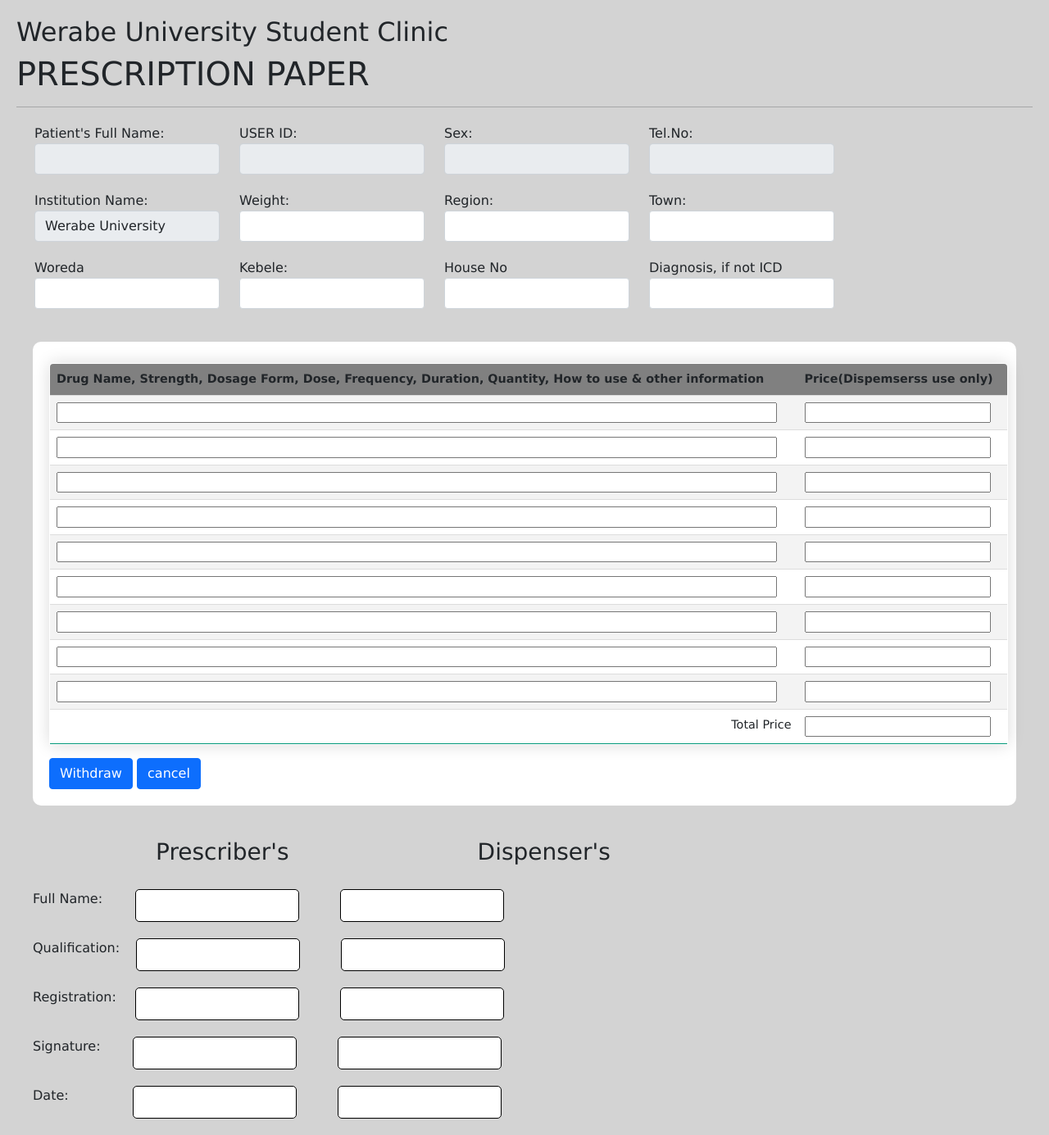
After one commit to mekimannot/myproject, a PHP site: page /pharmacy/ph.php in a window 1280 px wide. The commit adds this page. Shown: the whole page at 82% size. Run offline with PHP 8.4, Linux system fonts and the light colour scheme; a user stored in the database is signed in; data comes from the database, SQL or seed files in the repository; data that the repository does not hold is empty; some libraries are stand-ins or nearby versions.

Commit message:
i change so many thing

```diff
--- /dev/null
+++ b/CLi/403.php
@@ -0,0 +1 @@
+<h1>page forbiden</h1>
--- a/CLi/doctor/doctor_index.php
+++ b/CLi/doctor/doctor_index.php
@@ -50,7 +50,7 @@
             <li><i class='fa-solid fa-house' id="an_right"></i><a href="dashboard.php" target="iframe" onclick="hideMenu()">Home</a></li>
             <li><i class='fa-solid fa-bed' id="an_right"></i><a href="patient.php" target="iframe" onclick="hideMenu()">New Patient</a></li>
             <li><i class='fa-solid fa-bed' id="an_right"></i><a href="lab_result.php" target="iframe" onclick="hideMenu()">Labratory Result</a></li>
-         <li><i class='fa-solid fa-book' id="an_right"></i><a href="history.php" target="iframe" onclick="hideMenu()">Patient History</a></li>
+         <!--<li><i class='fa-solid fa-book' id="an_right"></i><a href="history.php" target="iframe" onclick="hideMenu()">Patient History</a></li>-->
 
 
       </ul></div>
--- a/CLi/doctor/lab.php
+++ b/CLi/doctor/lab.php
@@ -53,10 +53,10 @@
     $insert=mysqli_query($conn,"insert into lab(patient_id,app,color,o,cons,leucocyte,h,oip,nitrite,ox,urobilinogen,rpr,protein,rhe,ph,hcg,blood,fbc,spec,bact,ketones,gram,bilirubin,bloodfilm,a,glucose,imun,other,rbc,bloodgroup,wbc,hg,hct,wbcm,netrophils,basophils,eosinophils,monocytes,lymphocytes,esr) values('$user_id','$c1','$c2','$c3','$c4','$c5','$c6','$c7','$c8','$c9','$c10','$c11','$c12','$c13','$c14','$c15','$c16','$c17','$c18','$c19','$c20','$c21','$c22','$c23','$c24','$c25','$c26','$c27','$c28','$c29','$c30','$m1','$m2','$m3','$m4','$m5','$m6','$m7','$m8','$m9')");
     if($insert){
         echo "<script>alert('Seccussfuly sended');</script>";
-        echo "<script>document.location='lab.php'</script>";
+        echo "<script>document.location='patinet.php'</script>";
     }else{
         echo "<script>alert('something wrong');</script>";
-        echo "<script>document.location='lab.php'</script>";
+        echo "<script>document.location='patient.php'</script>";
     }
   }
 
--- a/CLi/doctor/patient.php
+++ b/CLi/doctor/patient.php
@@ -12,8 +12,9 @@
     $_SESSION['user_id']=$_POST['id'];
         echo "<script>document.location='referance.php';</script>";
  }if(isset($_POST['no'])){
-    $_SESSION['user_id']=$_POST['id'];
-        echo "<script>document.location='ph.php';</script>";
+    $id=$_POST['id'];
+    $delete=mysqli_query($conn,"delete from patient where ID='$id'");
+        echo "<script>document.location='patient.php';</script>";
  }
  ?>
 <html lang="en">
--- a/CLi/doctor/ph.php
+++ b/CLi/doctor/ph.php
@@ -164,7 +164,7 @@
             </tr>
 
             </table>
-            <input type="submit" name="submit" value="send" class="submit">
+            <input type="submit" name="submit" value="send" class="submit" style="background: #3c8dbc; border-radius: 10px; padding: 10px 10px 15px 10px; border: 1px solid #3c8dbc;">
         </div>
         <div class="pdr-2"><h3 class="tt1">Prescriber's</h3><h3 class="tt2">Dispenser's</h3></div>
         <div class="pdr-2"><label>Full Name: </label><input type="text" name="n30" style="margin-left: 40px; padding-left: 10px; color: black; background: white;" class="inp"><input type="text" name="n31" style="margin-left: 50px; padding-left: 10px; color: black; background: white;" class="inp"></div>
--- a/CLi/labratory/lab.php
+++ b/CLi/labratory/lab.php
@@ -104,7 +104,7 @@
                 <th colspan="2">SEROLOGY</th>
             </tr>
             <tr>
-                <td><div class="c1"><p>APP</p> <output type="checkbox"<?php if($n5>0){ if($r5['app']=='ok'){ ?> checked <?php } } ?> class="c2" readonly ></div></td>
+                <td><div class="c1"><p>APP</p> <input type="checkbox"<?php if($n5>0){ if($r5['app']=='ok'){ ?> checked <?php } } ?> class="c2" readonly ></div></td>
                 <td><div class="c1">color<input type="checkbox"<?php if($n5>0){ if($r5['color']=='ok'){ ?> checked <?php } }?> name="c2" class="c2"></div></td>
                 <td colspan="2"><div class="c1">Hg   <p><input type="text" name="m1">Mg/di</p></div></td>
                 <td rowspan="3" align="center">Widal <br>& <br>Weil Flex</td>
--- a/CLi/pharmacy/new_patient.php
+++ b/CLi/pharmacy/new_patient.php
@@ -37,7 +37,6 @@
                         <th>Patient Id</th>
                         <th>Full Name</th>
                         <th>Doctor Name</th>
-                        <th>Doctor Description</th>
                         <th>Phone</th>
                         <th>Status</th>
                         <th>Action</th>
@@ -57,10 +56,9 @@
                     <td>".$row['User_id']."</td>
                     <td>".$row['Fname']." ".$row['Lname']."</td>
                     <td>".$r1['Fname']." ".$r1['Lname']."</td>
-                    <td>".$row['Description']."</td>
                     <td>".$row['phone']."</td>
                     <td><span style='color: blue;'>pending</span></td>
-                    <td> <a href='price.php?id=".$row['ID']."' target='iframe' id='td'></i>View</a></td>
+                    <td> <a href='ph.php?id=".$row['ID']."' target='iframe' id='td'></i>View</a></td>
                 </tr>
                                     ";
 
--- a/CLi/pharmacy/patient.php
+++ b/CLi/pharmacy/patient.php
@@ -38,7 +38,6 @@
                         <th>Full Name</th>
                         <th>Drug</th>
                         <th>Amount</th>
-                        <th>Doctor Info</th>
                         <th>Phone</th>
                         <th>Status</th>
                     </tr></thead>
@@ -55,7 +54,6 @@
                     <td>".$row['Fname']." ".$row['Lname']."</td>
                     <td>".$row['drug']."</td>
                     <td>".$row['amount']."</td>
-                    <td>".$row['Description']."</td>
                     <td>".$row['phone']."</td>
                     <td><span style='color: green; font-size: 20px;'>Accepted</span></td>
                 </tr>
--- /dev/null
+++ b/CLi/pharmacy/ph.php
@@ -0,0 +1,167 @@
+
+<?php
+  include('../conn.php');
+  include('../session.php');
+
+  if(isset($_GET['id'])){
+    $_SESSION['iddd']=$_GET['id'];
+}
+  $user_id=$_SESSION['iddd'];
+  $select=mysqli_query($conn,"select *from patient where ID='$user_id'");
+  $select1=mysqli_query($conn,"select *from pharmacy where student_id='$user_id'");
+  $r2=mysqli_fetch_assoc($select);
+  $id=$r2['doctor'];
+  $s1=mysqli_query($conn,"select *from staff where ID='$id'");
+  $r1=mysqli_fetch_assoc($s1);
+  $row=mysqli_fetch_assoc($select1);
+
+?>
+<!DOCTYPE html>
+<html>
+<head>
+    <meta charset="utf-8">
+    <meta name="viewport" content="width=device-width, initial-scale=1">
+    <title>Clinic Management System</title>
+    <link rel="stylesheet" type="text/css" href="style.css">
+    <link rel="stylesheet" type="text/css" href="../bootstrap.css">
+    <style type="text/css">
+        .inp{
+            width: 200px;
+        }.tt1{
+            margin-left: 150px;
+            margin-top: 20px;
+        }.tt2{
+            margin-left: 230px;
+            margin-top: 20px;
+        }.t2{
+            background: lightgray;
+            padding: 20px;
+        }.row{
+            margin-left: 10px;
+            margin-top: 20px;
+        }.pdr-2{
+            margin-top: 20px;
+            margin-left: 20px;
+        }
+    </style>
+</head>
+<body>
+    <div class="t2">
+        <div class="y1">
+            <h2>Werabe University Student Clinic</h2>
+            <h1>PRESCRIPTION PAPER</h1><hr>
+        </div>
+        <div class="row"><div class="col-md-3">
+                <div class="form-group">
+                    <label>Patient's Full Name:</label>
+                    <input type="text" name="fname" value="<?php echo $r2['Fname']; echo " "; echo $r2['Lname']; ?>" class="form-control" readonly>
+                </div></div><div class="col-md-3">
+                <div class="form-group">
+                    <label>USER ID:</label>
+                    <input type="text" name="user_id" value="<?php echo $r2['User_id']; ?>"   readonly class="form-control">
+                </div></div><div class="col-md-3">
+                <div class="form-group">
+                    <label>Sex:</label>
+                    <input type="text" name="sex" value="<?php echo $r2['gender']; ?>"   readonly class="form-control">
+                </div></div><div class="col-md-3">
+                <div class="form-group">
+                    <label>Tel.No:</label>
+                    <input type="text" name="user_id" value="<?php echo $r2['phone']; ?>" class="form-control" readonly>
+                </div></div>
+            </div>
+        <div class="row"><div class="col-md-3">
+                <div class="form-group"><form action="" method="post">
+                    <label>Institution Name: </label>
+                    <input type="text" name="" class="form-control" value="Werabe University" value="Werabe University" readonly>
+                </div></div><div class="col-md-3">
+                <div class="form-group">
+                    <label>Weight:</label>
+                    <input type="number" name="n21" class="form-control" value="<?php echo $row['weight']; ?>" style="background: white; color: black;" readonly>
+                </div></div><div class="col-md-3">
+                <div class="form-group">
+                    <label>Region:</label>
+                    <input type="text" name="n22" class="form-control" value="<?php echo $row['region']; ?>" style="background: white; color: black;" readonly>
+                </div></div><div class="col-md-3">
+                <div class="form-group">
+                    <label>Town: </label>
+                    <input type="text" name="n23"  class="form-control" value="<?php echo $row['town']; ?>" style="background: white; color: black;" readonly>
+                </div></div>
+            </div><div class="row"><div class="col-md-3">
+                <div class="form-group">
+                    <label>Woreda</label>
+                    <input type="text" name="n24"  class="form-control" value="<?php echo $row['woreda']; ?>" style="background: white; color: black;" readonly>
+                </div></div><div class="col-md-3">
+                    <div class="form-group">
+                    <label>Kebele:</label>
+                    <input type="text" name="n25" class="form-control" style="background: white; color: black;">
+                </div></div><div class="col-md-3">
+                <div class="form-group">
+                    <label>House No </label>
+                    <input type="text" name="n26" class="form-control"<?php echo $row['house']; ?> style="background: white; color: black;" readonly>
+                </div></div><div class="col-md-3">
+                <div class="form-group">
+                    <label>Diagnosis, if not ICD</label>
+                    <input type="text" name="n27" class="form-control" value="<?php echo $row['diag']; ?>" style="background: white; color: black;" readonly>
+                </div></div>
+            </div>
+            <div class="t1">
+            <table border="1px" class="table">
+                <tr bgcolor="gray">
+                <th>Drug Name, Strength, Dosage Form, Dose, Frequency, Duration, Quantity, How to use & other information</th>
+                <th>Price(Dispemserss use only)</th>
+            </tr>
+            <tr>
+                <td><input type="text" name="n1" value="<?php echo $row['n1']; ?>" style="width: 98%; padding-left: 10px;" readonly></td>
+                <td><input type="text" name="n2" value="<?php echo $row['n2']; ?>" style="width: 95%; padding-left: 10px;" readonly></td>
+            </tr>
+            <tr>
+                <td><input type="text" name="n3" value="<?php echo $row['n3']; ?>" style="width: 98%; padding-left: 10px;" readonly></td>
+                <td><input type="text" name="n4" value="<?php echo $row['n4']; ?>" style="width: 95%; padding-left: 10px;" readonly></td>
+            </tr>
+            <tr>
+                <td><input type="text" name="n5" value="<?php echo $row['n5']; ?>" style="width: 98%; padding-left: 10px;" readonly></td>
+                <td><input type="text" value="<?php echo $row['n6']; ?>" name="n6" style="width: 95%; padding-left: 10px;" readonly></td>
+            </tr>
+            <tr>
+                <td><input type="text" name="n7" value="<?php echo $row['n7']; ?>" style="width: 98%; padding-left: 10px;" readonly></td>
+                <td><input type="text" name="n8" value="<?php echo $row['n8']; ?>" style="width: 95%; padding-left: 10px;" readonly></td>
+            </tr>
+            <tr>
+                <td><input type="text" name="n9" value="<?php echo $row['n9']; ?>" style="width: 98%; padding-left: 10px;" readonly></td>
+                <td><input type="text" name="n10" value="<?php echo $row['n10']; ?>" style="width: 95%; padding-left: 10px;" readonly></td>
+            </tr>
+            <tr>
+                <td><input type="text" name="n11" value="<?php echo $row['n11']; ?>" style="width: 98%; padding-left: 10px;" readonly></td>
+                <td><input type="text" name="n12" value="<?php echo $row['n12']; ?>" style="width: 95%; padding-left: 10px;" readonly></td>
+            </tr>
+            <tr>
+                <td><input type="text" name="n13" value="<?php echo $row['n13']; ?>" style="width: 98%; padding-left: 10px;" readonly></td>
+                <td><input type="text" name="n14" value="<?php echo $row['n14']; ?>" style="width: 95%; padding-left: 10px;" readonly></td>
+            </tr>
+            <tr>
+                <td><input type="text" name="n15" value="<?php echo $row['n15']; ?>" style="width: 98%; padding-left: 10px;" readonly></td>
+                <td><input type="text" name="n16" value="<?php echo $row['n16']; ?>" style="width: 95%; padding-left: 10px;" readonly></td>
+            </tr>
+            <tr>
+                <td><input type="text" name="n17" value="<?php echo $row['n17']; ?>" style="width: 98%; padding-left: 10px;" readonly></td>
+                <td><input type="text" name="n18" value="<?php echo $row['n18']; ?>" style="width: 95%; padding-left: 10px;" readonly></td>
+            </tr>
+            <tr>
+                <td align="right">Total Price</td>
+                <td><input type="text" name="n20" value="<?php echo $row['n20']; ?>" style="width: 95%; padding-left: 10px;" readonly></td>
+            </tr>
+
+            </table>
+            <a href="price.php" target="iframe" class="btn btn-primary">Withdraw</a>
+            <input type="submit" name="sub" value="cancel" class="btn btn-primary">
+        </div>
+        <div class="pdr-2"><h3 class="tt1">Prescriber's</h3><h3 class="tt2">Dispenser's</h3></div>
+        <div class="pdr-2"><label>Full Name: </label><input type="text" name="n30" value="<?php echo $row['n30']; ?>" style="margin-left: 40px; padding-left: 10px; color: black; background: white;" class="inp" readonly><input type="text" name="n31" value="<?php echo $row['n31']; ?>" style="margin-left: 50px; padding-left: 10px; color: black; background: white;" class="inp" readonly></div>
+        <div class="pdr-2"><label>Qualification: </label><input type="text" name="n32" value="<?php echo $row['n32']; ?>" style="margin-left: 20px; padding-left: 10px; color: black; background: white;" class="inp" readonly><input type="text" name="n33" value="<?php echo $row['n33']; ?>" style="margin-left: 50px; padding-left: 10px; color: black; background: white;" class="inp" readonly></div>
+        <div class="pdr-2"><label>Registration: </label><input type="text" name="n34" value="<?php echo $row['n34']; ?>" style="margin-left: 23px; padding-left: 10px; color: black; background: white;" class="inp" readonly><input type="text" name="n35" value="<?php echo $row['n35']; ?>" style="margin-left: 50px; padding-left: 10px; color: black; background: white;" class="inp" readonly></div>
+        <div class="pdr-2"><label>Signature: </label><input type="text" name="n36" value="<?php echo $row['n36']; ?>" style="margin-left: 39px; padding-left: 10px; color: black; background: white;" class="inp" readonly><input type="text" name="n37" value="<?php echo $row['n37']; ?>" style="margin-left: 50px; padding-left: 10px; color: black; background: white;" class="inp" readonly></div>
+        <div class="pdr-2"><label>Date: </label><input type="text" name="n38" value="<?php echo $row['n39']; ?>" style="margin-left: 78px; padding-left: 10px; color: black; background: white;" class="inp" readonly><input type="text" name="n39" value="<?php echo $row['n40']; ?>" style="margin-left: 50px; padding-left: 10px; color: black; background: white;" class="inp" readonly></div>
+        </form>
+    </div>
+</body>
+</html>
```
Also changed, not shown: CLi/doctor/referance.php (+11 -3 lines), CLi/doctor/view_result.php (+67 -3 lines), CLi/index.php (+10 -4 lines), CLi/pharmacy/all_requist.php (+29 -13 lines), CLi/pharmacy/price.php (+18 -30 lines), CLi/register/add_patient.php (+35 -26 lines), CLi/.htaccess (added).
